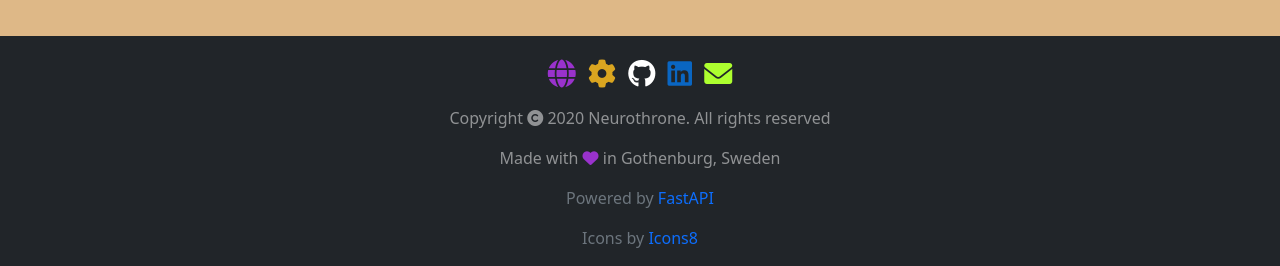
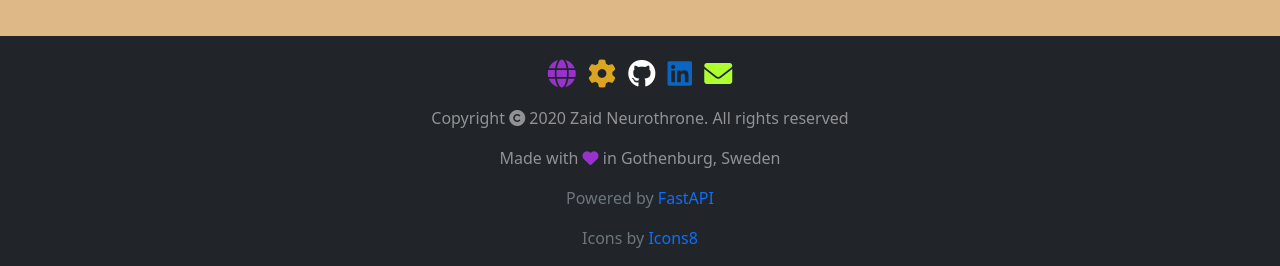
Before and after one commit to neurothrone/weather-api, a FastAPI app: template app/templates/open/index.html in a window 1280 px wide. Shown: the part 1005-1271 px from the top of the page. Run offline with FastAPI, Linux system fonts and the light colour scheme; the template is opened without the code that fills it: most values are stand-ins (such as "Sample title", 1, 10 or a date in 2020); some libraries are stand-ins or nearby versions.

Commit message:
add name

```diff
--- a/app/templates/shared/footer.html
+++ b/app/templates/shared/footer.html
@@ -33,7 +33,7 @@
             </li>
         </ul>
 
-        <p>Copyright <i class="fa-solid fa-copyright"></i> {{ now.year }} Neurothrone. All rights reserved</p>
+        <p>Copyright <i class="fa-solid fa-copyright"></i> {{ now.year }} Zaid Neurothrone. All rights reserved</p>
         <p>Made with <i class="fa-solid fa-heart footer-heart"></i> in Gothenburg, Sweden</p>
         <p class="text-muted">Powered by <a class="text-decoration-none"
                                             href="https://fastapi.tiangolo.com/">FastAPI</a></p>
```
